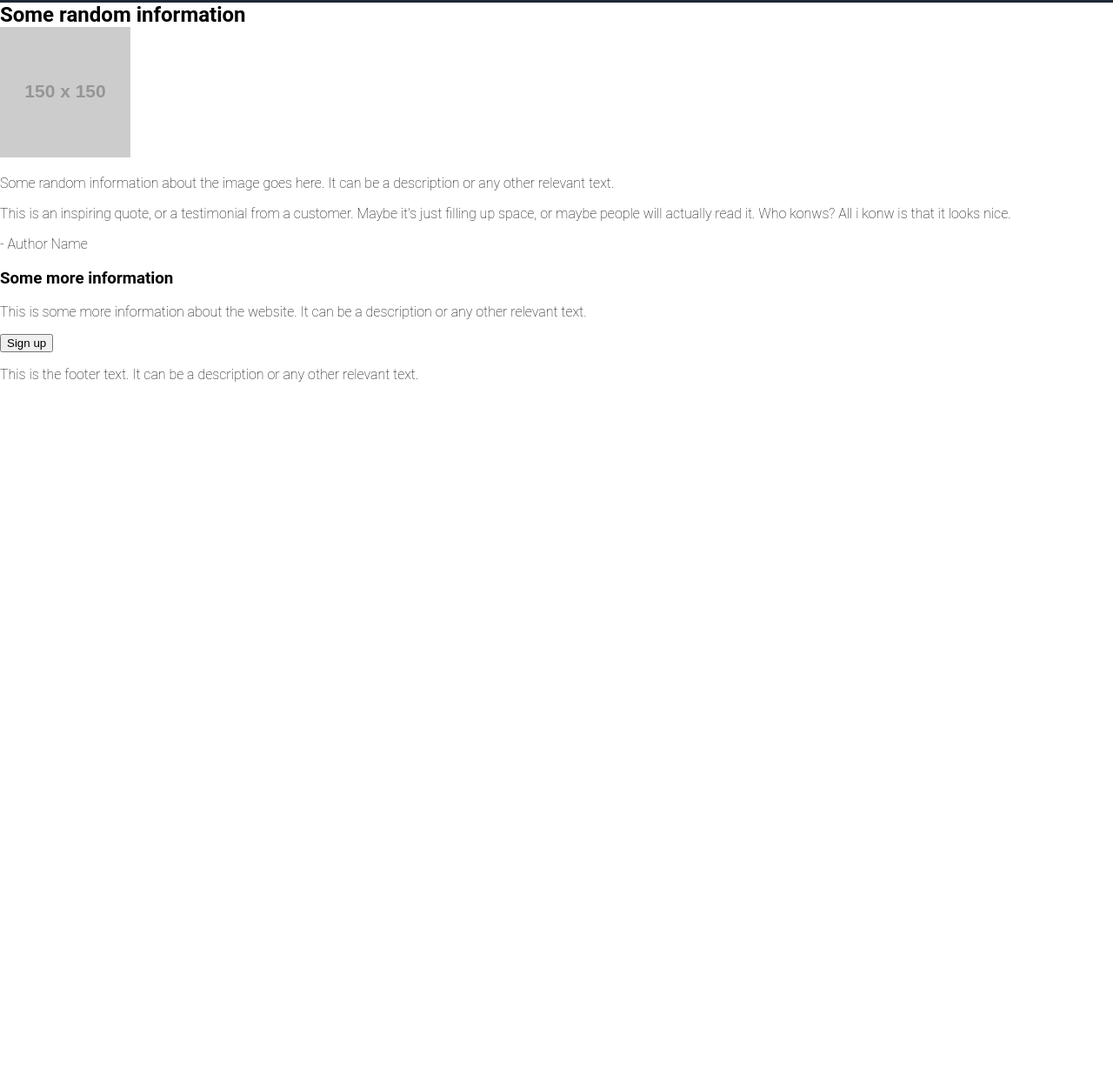
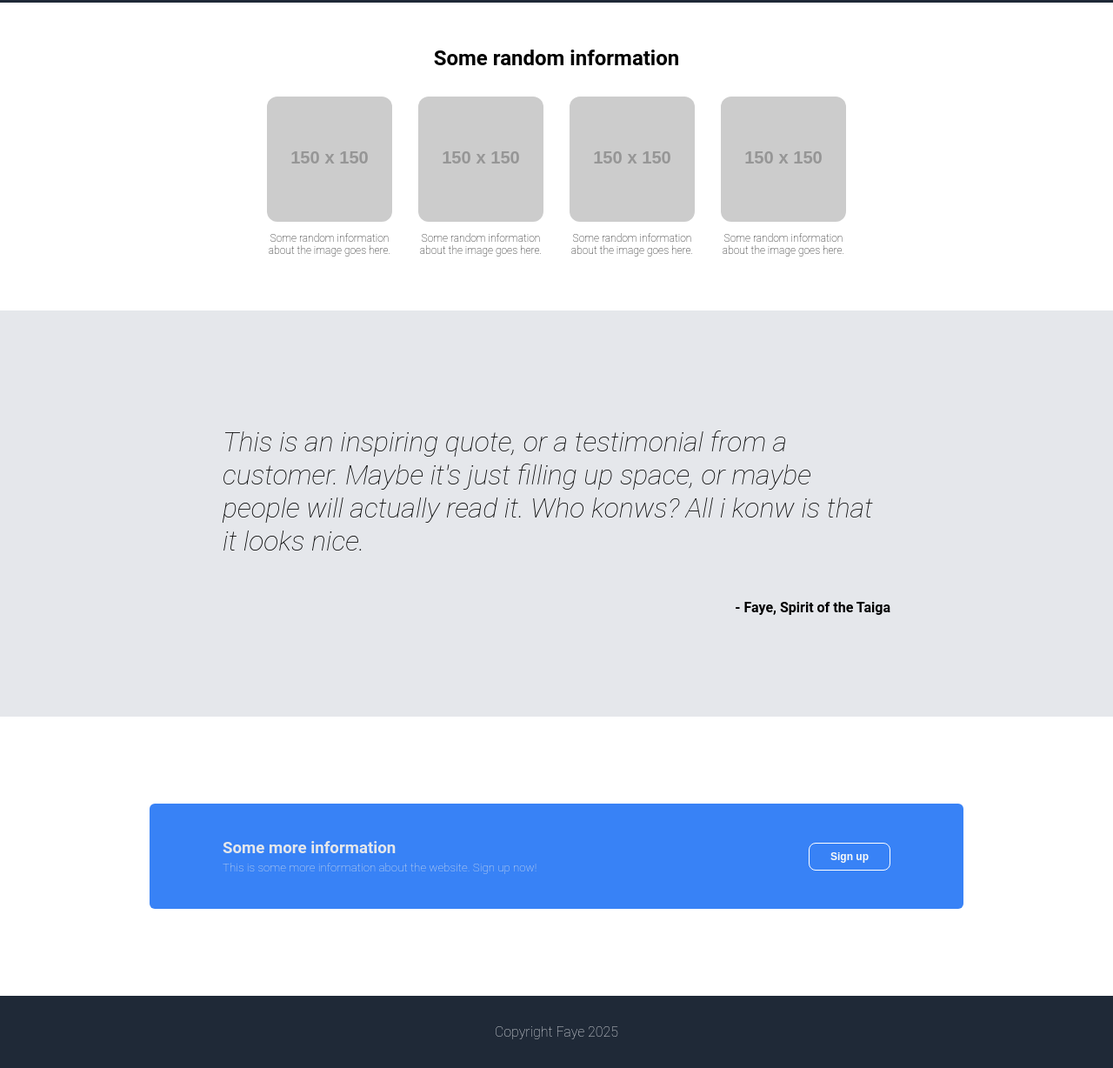
Before and after one commit to yuw446/Project-LandingPage, a plain HTML site: page index.html in a window 1280 px wide. Shown: the part 430-1658 px from the top of the page at 87% size. Before the commit the page ends 886 px from the top, so only its background shows below. Drawn offline with Linux system fonts and the light colour scheme; placeholder pictures from the web are drawn by us.

Commit message:
complete

```diff
--- a/index.html
+++ b/index.html
@@ -30,27 +30,48 @@
             </div>
         </div>
 
-        <h2>Some random information</h2>
-        <div>
-            <img src="https://via.placeholder.com/150" alt="Placeholder Image">
-            <p>Some random information about the image goes here. It can be a description or any other relevant text.</p>
+        <div class="info-section">
+            <h2>Some random information</h2>
+            <div class="info-cards">
+                <div class="info-card">
+                    <img src="https://via.placeholder.com/150" alt="Placeholder Image">
+                    <p>Some random information about the image goes here.</p>
+                </div>
+                <div class="info-card">
+                    <img src="https://via.placeholder.com/150" alt="Placeholder Image">
+                    <p>Some random information about the image goes here.</p>
+                </div>
+                <div class="info-card">
+                    <img src="https://via.placeholder.com/150" alt="Placeholder Image">
+                    <p>Some random information about the image goes here.</p>
+                </div>
+                <div class="info-card">
+                    <img src="https://via.placeholder.com/150" alt="Placeholder Image">
+                    <p>Some random information about the image goes here.</p>
+                </div>
+            </div>
         </div>
 
-        <div>
-            <p class="quote-text">This is an inspiring quote, or a testimonial from a customer. Maybe it's just filling up space, or maybe people will actually read it. Who konws? All i konw is that it looks nice.</p>
-            <p class="quote-author">- Author Name</p>
+        <div class="quote-section">
+            <div class="quote-block">
+                <p class="quote-text">This is an inspiring quote, or a testimonial from a customer. Maybe it's just filling up space, or maybe people will actually read it. Who konws? All i konw is that it looks nice.</p>
+                <p class="quote-author">- Faye, Spirit of the Taiga</p>
+            </div>
         </div>
 
-        <div>
-            <h3>Some more information</h3>
-            <p>This is some more information about the website. It can be a description or any other relevant text.</p>
-            <button>Sign up</button>
+        <div class="call-to-action-section">
+            <div class="call-to-action-border">
+                <div class="call-to-action-content">
+                    <h3>Some more information</h3>
+                    <p>This is some more information about the website. Sign up now! </p>
+                </div>
+                <button class="call-to-action-button">Sign up</button>
+            </div>
         </div>
 
-        <div>
-            <p class="footer-text">This is the footer text. It can be a description or any other relevant text.</p>
-        </div>
-
+        <footer>
+            <p class="footer-text">Copyright Faye 2025</p>
+        </footer>
         <script src="" async defer></script>
     </body>
 </html>
--- a/styles.css
+++ b/styles.css
@@ -88,3 +88,116 @@ h1, h2 {
     align-items: center;
     gap: 16px;
 }
+
+.info-section {
+    margin: 50px 0;
+    display: flex;
+    flex-direction: column;
+    align-items: center;
+    gap: 30px;
+}
+
+.info-cards {
+    display: flex;
+    gap: 30px;
+}
+
+.info-card {
+    display: flex;
+    flex-direction: column;
+    align-items: center;
+    width: 144px;
+
+    font-size: 12px;
+    text-align: center;
+}
+
+.info-card img {
+    height: 144px;
+    width: 100%;
+
+    border-radius: 12px;
+    border-color: #3882F6;
+    border-width: 2px;
+}
+
+.quote-section {
+    background: #E5E7EB;
+    padding: 100px 0;
+
+    display: flex;
+    flex-direction: column;
+    justify-content: center;
+    align-items: center;
+}
+
+.quote-block {
+    width: 60%;
+    display: flex;
+    flex-direction: column;
+}
+
+.quote-text {
+    font-size: 32px;
+    font-style: italic;
+    font-weight: lighter;
+}
+
+.quote-author {
+    font-weight: bold;
+    text-align: right;
+}
+
+.call-to-action-section {
+    padding: 100px 0;
+
+    display: flex;
+    justify-content: center;
+}
+
+.call-to-action-border {
+    background-color: #3882F6;
+    border-radius: 6px;
+    padding: 40px 84px;
+    width: 60%;
+
+    display: flex;
+    justify-content: space-between;
+    align-items: center;
+}
+
+.call-to-action-content {
+    display: flex;
+    flex-direction: column;
+    gap: 4px;
+    width: 84%;
+}
+
+.call-to-action-content h3,
+.call-to-action-content p {
+    margin: 0;
+    color: #E5E7EB;
+}
+
+.call-to-action-content p {
+    font-size: smaller;
+}
+
+.call-to-action-button {
+    padding: 8px 24px;
+    border-radius: 8px;
+    border: 1px solid white;
+    background-color: transparent;
+    color: #F9FAF8;
+    font-weight: bold;
+    font-size: 12px;
+}
+
+footer {
+    background-color: #1F2937;
+    color: #E5E7EB;
+    padding: 16px 0;
+
+    display: flex;
+    justify-content: center;
+}
```
